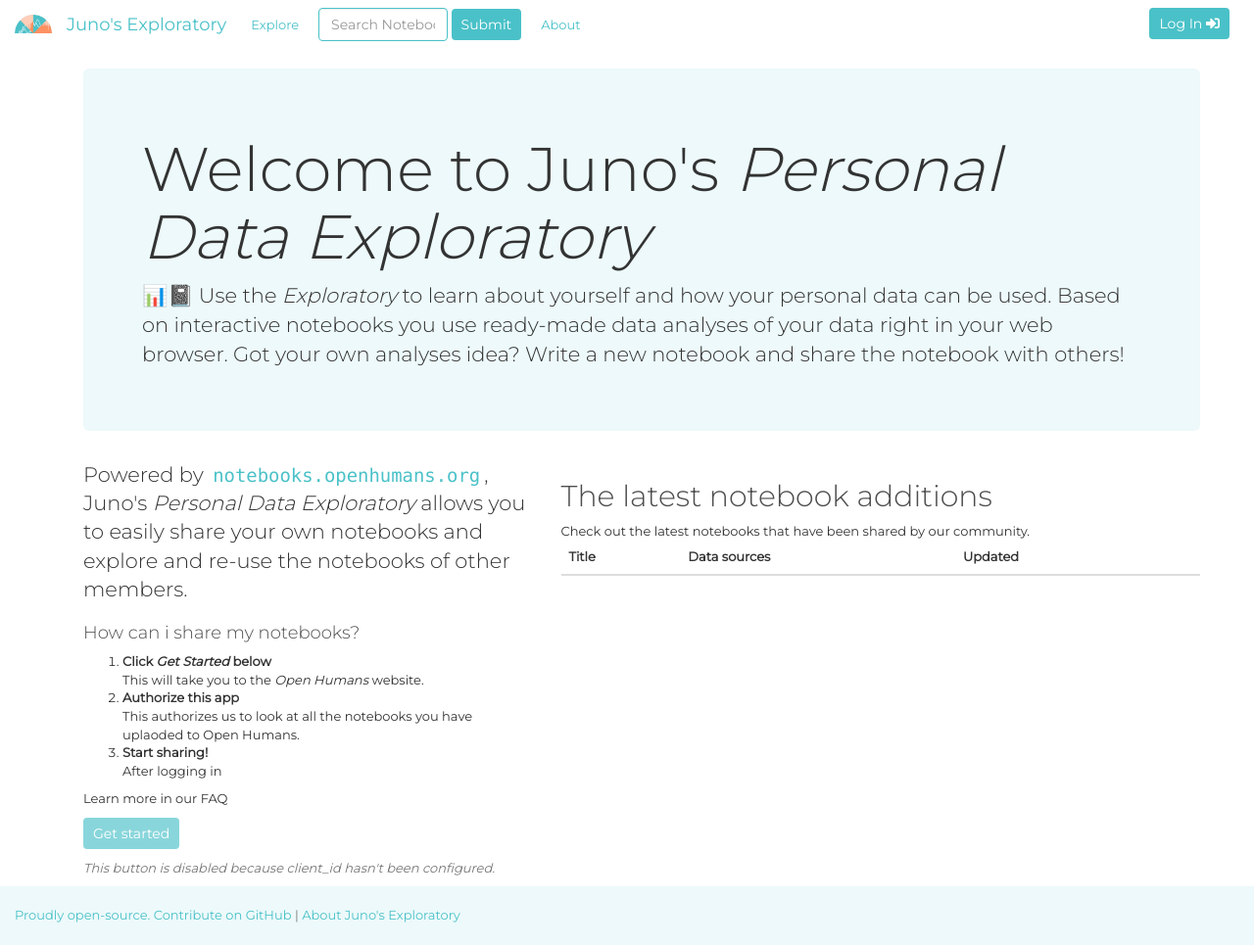
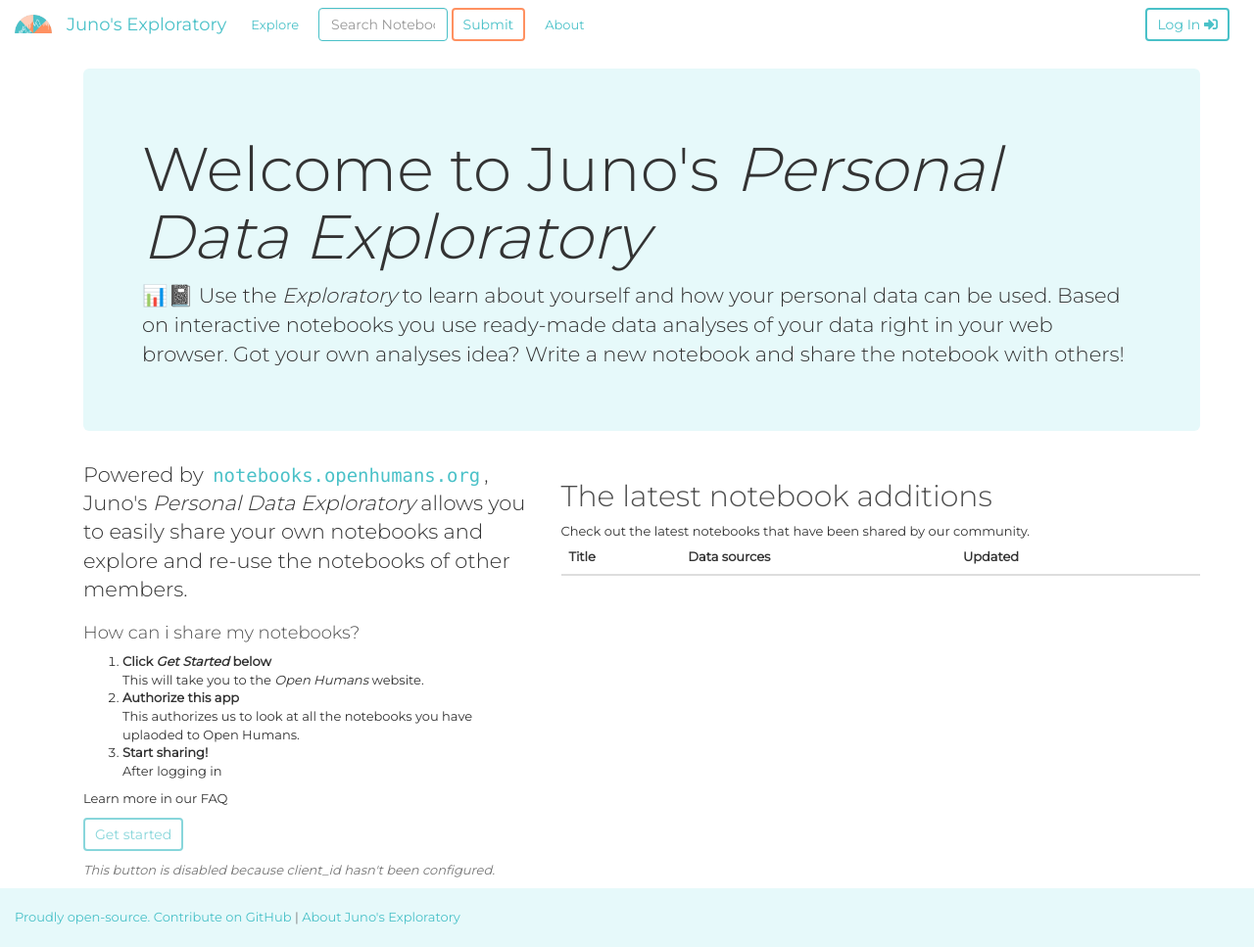
Before and after one commit to OpenHumans/jupyter-gallery, a Django app: page / in a window 1280 px wide. Shown: the whole page at 98% size. Run offline with Django 3.2, Linux system fonts and the light colour scheme; data that the repository does not hold is empty; some libraries are stand-ins or nearby versions.

Commit message:
🔘 Tweak Open Humans styles on buttons (#27)
* Tweak Open Humans styles on buttons

* Additional button options

```diff
--- a/main/templates/main/base.html
+++ b/main/templates/main/base.html
@@ -59,7 +59,7 @@
               <div class="form-group">
                 <input type="text" class="form-control" size=12 name="search_term" placeholder="Search Notebook">
               </div>
-              <button type="submit" class="btn btn-default">Submit</button>
+              <button type="submit" class="btn btn-primary btn-primary-hollow">Submit</button>
             </form>
             <ul class="nav navbar-nav">
               <li {% if section == 'about' %} class="active" {%endif%}><a href="/about">About</a></li>
--- a/static/css/open-humans-theming.css
+++ b/static/css/open-humans-theming.css
@@ -53,31 +53,94 @@ a:focus,
 .navbar-default .navbar-nav > .active > a:focus,
 .navbar-default .navbar-nav > .active > a:hover {
   color: #3c9da3;
-  background-color: #edf9fa;
+  background-color: #e6f9fa;
 }
 
 .btn-default {
-  background-color: #4ac1c8;
-  color: #fff;
-  border: 0px;
+  background-color: #fff;
+  border: 2px solid #4ac1c8;
+  color: #4ac1c8;
+  padding: 5px 10px;
 }
 
 .btn-default:hover, .btn-default:focus {
-  background-color: #3c9da3;
-  color: #fff;
-  border: 0px;
+  background-color: #e6f9fa;
+  border: 2px solid #4ac1c8;
+  color: #3c9da3;
+  padding: 5px 10px;
+}
+
+.btn-group-xs>.btn.btn-primary.btn-primary-hollow,
+.btn.btn-primary.btn-primary-hollow.btn-xs,
+.btn-group-xs>.btn.btn-primary.btn-primary-hollow:hover,
+.btn.btn-primary.btn-primary-hollow.btn-xs:hover,
+.btn-group-xs>.btn.btn-primary.btn-primary-hollow:focus,
+.btn.btn-primary.btn-primary-hollow.btn-xs:focus,
+.btn-group-xs>.btn.btn-default, .btn.btn-default.btn-xs,
+.btn-group-xs>.btn.btn-default:hover, .btn.btn-default.btn-xs:hover,
+.btn-group-xs>.btn.btn-default:focus, .btn.btn-default.btn-xs:focus {
+    padding: 0px 4px;
+}
+
+.btn-group-sm>.btn.btn-primary.btn-primary-hollow,
+.btn.btn-primary.btn-primary-hollow.btn-sm,
+.btn-group-sm>.btn.btn-primary.btn-primary-hollow:hover,
+.btn.btn-primary.btn-primary-hollow.btn-sm:hover,
+.btn-group-sm>.btn.btn-primary.btn-primary-hollow:focus,
+.btn.btn-primary.btn-primary-hollow.btn-sm:focus,
+.btn-group-sm>.btn.btn-default, .btn.btn-default.btn-sm,
+.btn-group-sm>.btn.btn-default:hover, .btn.btn-default.btn-sm:hover,
+.btn-group-sm>.btn.btn-default:focus, .btn.btn-default.btn-sm:focus {
+    padding: 4px 9px;
+}
+
+.btn-group-lg>.btn.btn-primary.btn-primary-hollow,
+.btn.btn-primary.btn-primary-hollow.btn-lg,
+.btn-group-lg>.btn.btn-primary.btn-primary-hollow:hover,
+.btn.btn-primary.btn-primary-hollow.btn-lg:hover,
+.btn-group-lg>.btn.btn-primary.btn-primary-hollow:focus,
+.btn.btn-primary.btn-primary-hollow.btn-lg:focus,
+.btn-group-lg>.btn.btn-default, .btn.btn-default.btn-lg,
+.btn-group-lg>.btn.btn-default:hover, .btn.btn-default.btn-lg:hover,
+.btn-group-lg>.btn.btn-default:focus, .btn.btn-lg.btn-default:focus,
+.btn-group-lg>.btn.btn-primary-hollow, .btn.btn-default.btn-lg,
+.btn-group-lg>.btn.btn-default:hover, .btn.btn-default.btn-lg:hover,
+.btn-group-lg>.btn.btn-default:focus, .btn-lg.btn-default.btn-lg:focus {
+    padding: 9px 15px;
+}
+
+.btn-primary.btn-primary-hollow {
+  background-color: #fff;
+  border: 2px solid #ff9161;
+  color: #4ac1c8;
+  padding: 5px 10px;
+}
+
+.btn-primary.btn-primary-hollow:hover, .btn-primary.btn-primary-hollow:focus {
+  background-color: #fff1eb;
+  border: 2px solid #f7763e;
+  color: #3c9da3;
+  padding: 5px 10px;
 }
 
 .btn-primary {
   background-color: #ff9161;
-  color: #fff;
-  border: 0px;
+  border-color: #ff9161;
 }
 
 .btn-primary:hover, .btn-primary:focus {
   background-color: #f7763e;
-  color: #fff;
-  border: 0px;
+  border-color: #f7763e;
+}
+
+.btn-info {
+  background-color: #4ac1c8;
+  border-color: #4ac1c8;
+}
+
+.btn-info:hover, .btn-info:focus {
+  background-color: #3c9da3;
+  border-color: #3c9da3;
 }
 
 .form-control {
@@ -90,11 +153,11 @@ a:focus,
 }
 
 .footer {
-  background-color: #edf9fa;
+  background-color: #e6f9fa;
 }
 
 .jumbotron {
-  background-color: #edf9fa;
+  background-color: #e6f9fa;
 }
 
 .panel-default {
@@ -102,6 +165,6 @@ a:focus,
 }
 
 .panel-default > .panel-heading {
-    background-color: #edf9fa;
+    background-color: #e6f9fa;
     border-color: #4ac1c8;
 }
```
